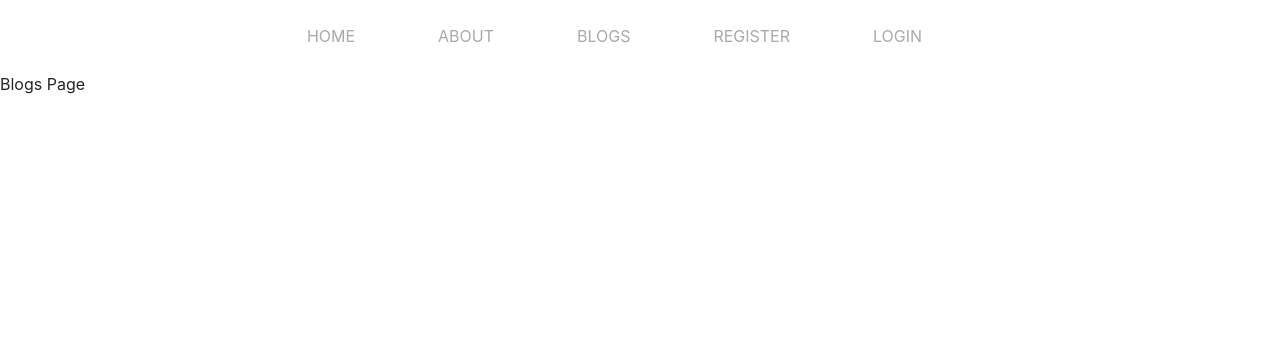
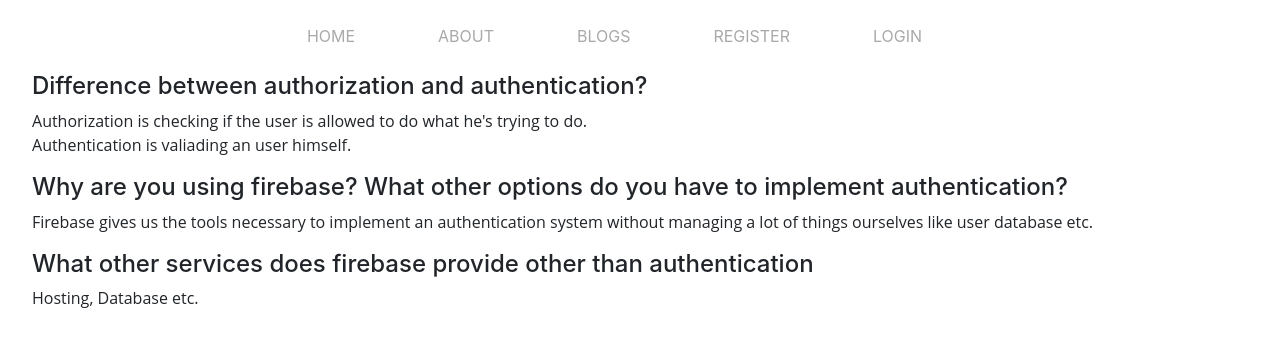
Before and after one commit to ra89fi/Cpp-Mentor, a React (Create React App) app: page /blogs in a window 1280 px wide. Shown: the top 346 px of the page. Built offline with nearby package versions, Linux system fonts and the light colour scheme; no server answers.

Commit message:
blogs page

```diff
--- a/src/components/About.js
+++ b/src/components/About.js
@@ -1,7 +1,11 @@
 import React from 'react';
 
 const About = () => {
-    return <div>About Page</div>;
+    return (
+        <div style={{ padding: '0 2em 2em' }}>
+            <h4>This is About Page</h4>
+        </div>
+    );
 };
 
 export default About;
--- a/src/components/Blogs.js
+++ b/src/components/Blogs.js
@@ -1,7 +1,30 @@
 import React from 'react';
 
 const Blogs = () => {
-    return <div>Blogs Page</div>;
+    return (
+        <div style={{ padding: '0 2em 2em' }}>
+            <h4>Difference between authorization and authentication?</h4>
+            <p>
+                Authorization is checking if the user is allowed to do what he's
+                trying to do. <br />
+                Authentication is valiading an user himself.
+            </p>
+            <h4>
+                Why are you using firebase? What other options do you have to
+                implement authentication?
+            </h4>
+            <p>
+                Firebase gives us the tools necessary to implement an
+                authentication system without managing a lot of things ourselves
+                like user database etc.
+            </p>
+            <h4>
+                What other services does firebase provide other than
+                authentication
+            </h4>
+            <p>Hosting, Database etc.</p>
+        </div>
+    );
 };
 
 export default Blogs;
```
